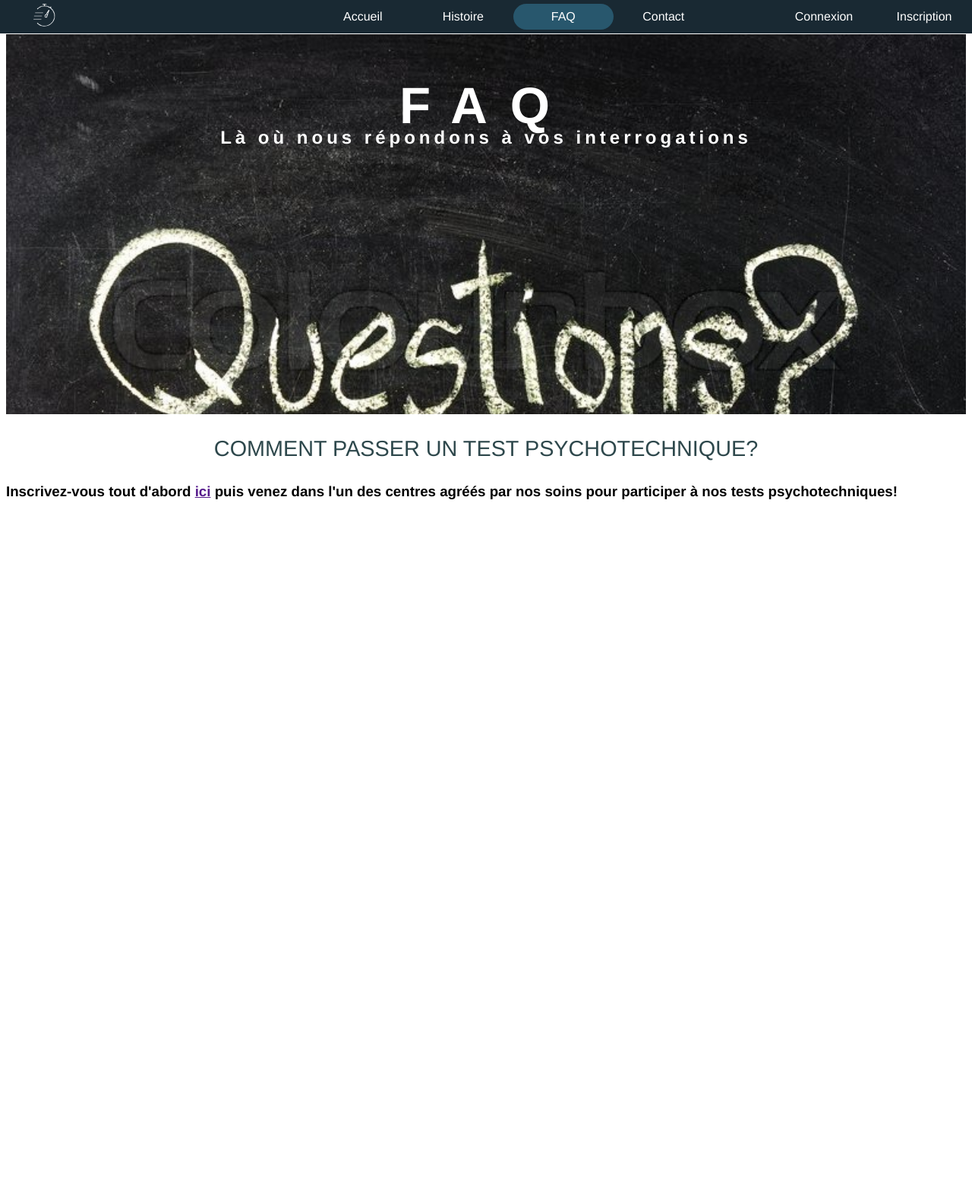
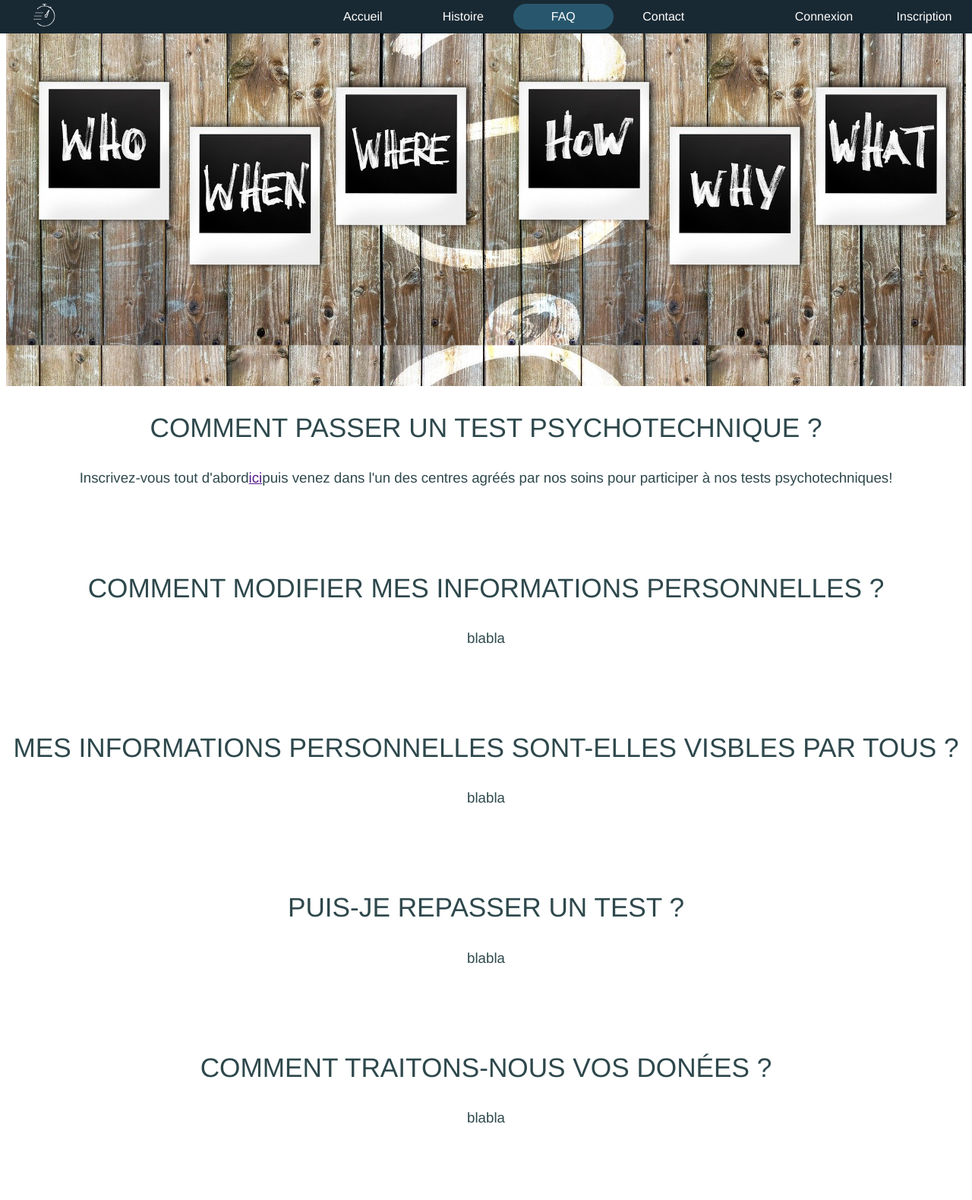
Before and after one commit to SilongXu/ISEP-BeyondSight-WEB-Project, a PHP site: page /FAQ.html in a window 1280 px wide. Shown: the whole page at 76% size. Before the commit the page ends 657 px from the top, so only its background shows below. Run offline with PHP 8.4, Linux system fonts and the light colour scheme.

Commit message:
Modifs FAQ

```diff
--- a/FAQ.html
+++ b/FAQ.html
@@ -28,15 +28,31 @@
     	</nav>
 
     	<!-- FAQ Page 1 -->
-    	<div class = "faq_page_1">
-	    	<h1 class = "bs_title">FAQ</h1>
-	    	<h2 class = "bs_subtitle">Là où nous répondons à vos interrogations</h2>
+    	<div class = "faq_div_1">
     	</div>
 
-        <div class = "faq_page_2">
-            <h3 class = "question">Comment passer un test psychotechnique?<h3/>
+        <div class = "faq_div_2">
+            <h3 class = "question">Comment passer un test psychotechnique ?<h3/>
             <p class = "answer">Inscrivez-vous tout d'abord <a href="">ici<a> puis venez dans l'un des centres agréés par nos soins pour participer à nos tests psychotechniques!<p/>
         </div>
+        <div class = "faq_div_3">
+            <h3 class = "question">Comment modifier mes informations personnelles ?<h3/>
+            <p class = "answer">blabla<p/>
+        </div>
+        <div class = "faq_div_4">
+            <h3 class = "question">Mes informations personnelles sont-elles visbles par tous ?<h3/>
+            <p class = "answer">blabla<p/>
+        </div>
+        <div class = "faq_div_5">
+            <h3 class = "question">Puis-je repasser un test ?<h3/>
+            <p class = "answer">blabla<p/>
+        </div>
+        <div class = "faq_div_6">
+            <h3 class = "question">Comment traitons-nous vos donées ?<h3/>
+            <p class = "answer">blabla<p/>
+        </div>
+
+
 
     </div>
     </body>
--- a/styles.css
+++ b/styles.css
@@ -230,8 +230,8 @@ html {
 
 /* !!!!!!!!!!!!!!!!!!!!!!!!!!!!!!!!! */
 
-.faq_page_1{
-	background-image: url("images/faq.jpg");
+.faq_div_1{
+	background-image: url("images/FAQ2.jpg");
 	background-attachment: fixed;
 	background-color: #333;
 	background-size: 100%;
@@ -241,15 +241,31 @@ html {
 	height: 500px;
 }
 
+.faq_div_2,..faq_div_3, .faq_div_4, .faq_div_5, .faq_div_6{
+	margin-bottom: 100px;
+}
+
+
 .question{
 	text-align: center;
 	justify-content: center;
 	color: #2e484c;
 	font-family: 'Helvetica Neue', sans-serif;
-	font-size: 1.8em;
+	font-size: 2.2em;
 	font-weight: normal;
 	text-transform: uppercase;
 	display: flex;
+}
+
+.answer{
+	text-align: center;
+	justify-content: center;
+	color: #2e484c;
+	font-family: 'Helvetica Neue', sans-serif;
+	font-size: 1.0em;
+	font-weight: normal;
+	display: flex;
+	height: 100px;
 }
 
 /* !!!!!!!!!!!!!!!!!!!!!!!!!!!!!!!!! */
```
Also changed, not shown: images/FAQ2.jpg (added).
